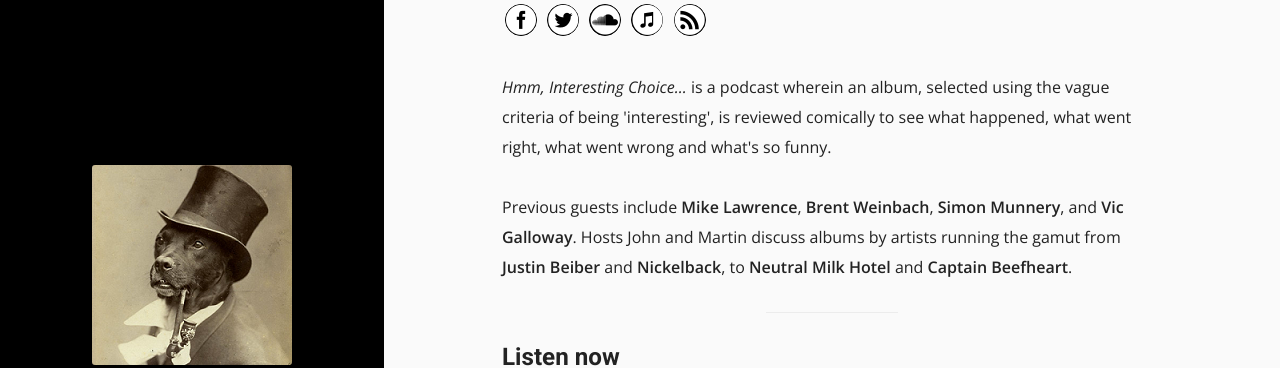
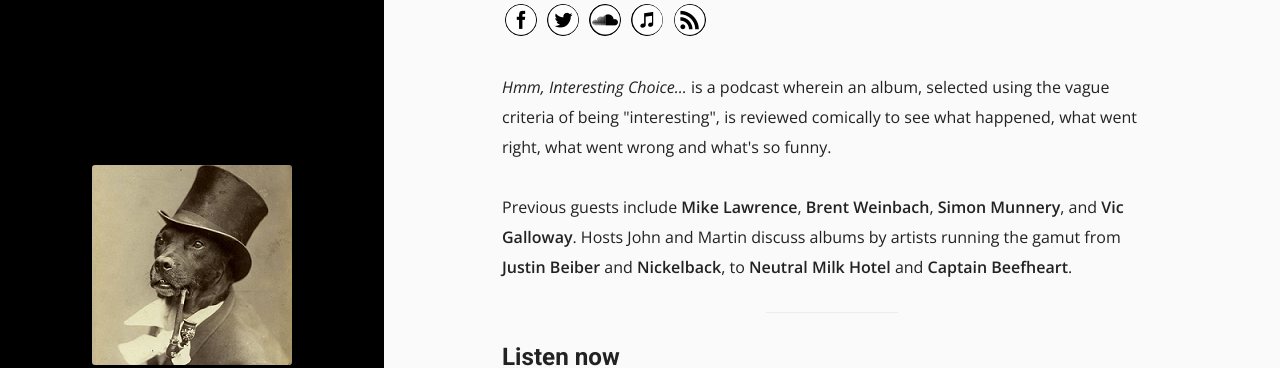
Before and after one commit to hatondog/hatondog.github.io, a Jekyll site: the page built from _podcasts/hmm-interesting-choice.md, in a window 1280 px wide and 1316 px high. Shown: the part 294-662 px from the top of the window. Built offline with Jekyll 4.4.1, drawn with Linux system fonts in a browser that asks for light colours; part of the change alters nothing that is shown.

```diff
--- a/_layouts/default.html
+++ b/_layouts/default.html
@@ -1,7 +1,7 @@
 {% if page.description %}
-	{% assign description = page.description %}
+	{% assign description = page.description | strip_html | xml_escape %}
 {% else %}
-	{% assign description = site.description %}
+	{% assign description = site.description | strip_html | xml_escape %}
 {% endif %}
 
 {% capture title %}{{ page.title }}{% endcapture %}
@@ -26,12 +26,12 @@
 		{% endif %}
 
 		<meta name="viewport" content="width=device-width, initial-scale=1">
-		<meta name="description" content="{{ description | strip_html  }}">
+		<meta name="description" content="{{ description  }}">
 
 		<meta property="og:title" content="{{ title }}" />
 		<meta property="og:type" content="website" />
 		<meta property="og:image" content="{{ site.url }}/images/{{ page.image }}" />
-		<meta property="og:description" content="{{ description | strip_html }}" />
+		<meta property="og:description" content="{{ description }}" />
 
 		<link rel="shortcut icon" href="{{ site.url }}/images/logo.png">
 		<link rel="stylesheet" href="{{site.baseurl}}/css/style.css" />
--- a/_podcasts/hmm-interesting-choice.md
+++ b/_podcasts/hmm-interesting-choice.md
@@ -8,7 +8,7 @@ twitter: hmmchoice
 soundcloud: hmm-interesting-choice
 soundcloud-playlist: 11995783
 itunes: hmm-interesting-choice.../id812498327
-description: "<em>Hmm, Interesting Choice...</em> is a podcast wherein an album, selected using the vague criteria of being 'interesting', is reviewed comically to see what happened, what went right, what went wrong and what's so funny."
+description: <em>Hmm, Interesting Choice...</em> is a podcast wherein an album, selected using the vague criteria of being "interesting", is reviewed comically to see what happened, what went right, what went wrong and what's so funny.
 long-description: Previous guests include <strong>Mike Lawrence</strong>, <strong>Brent Weinbach</strong>, <strong>Simon Munnery</strong>, and <strong>Vic Galloway</strong>. Hosts John and Martin discuss albums by artists running the gamut from <strong>Justin Beiber</strong> and <strong>Nickelback</strong>, to <strong>Neutral Milk Hotel</strong> and <strong>Captain Beefheart</strong>.
 category: Comedy
 explicit: "Yes"
```
